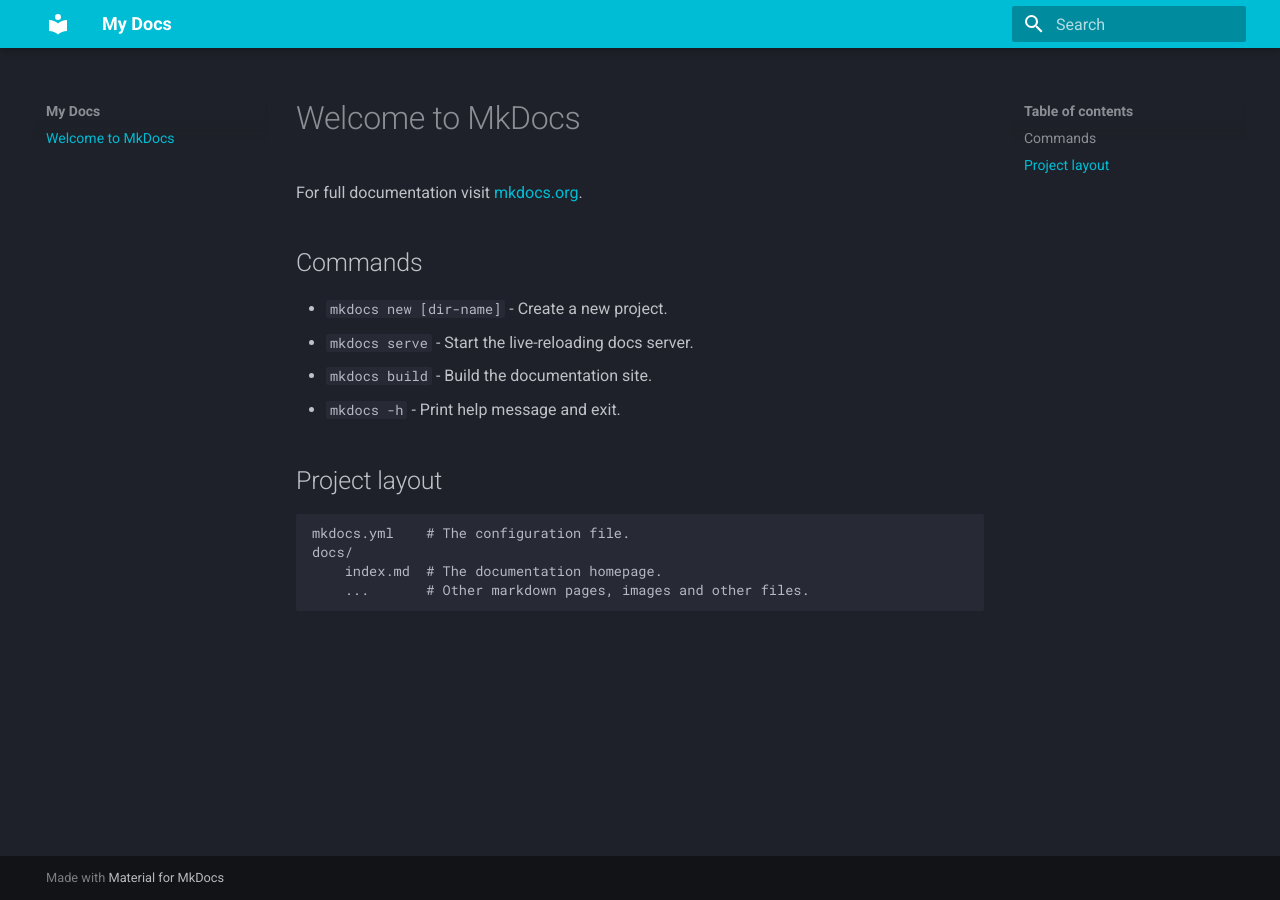
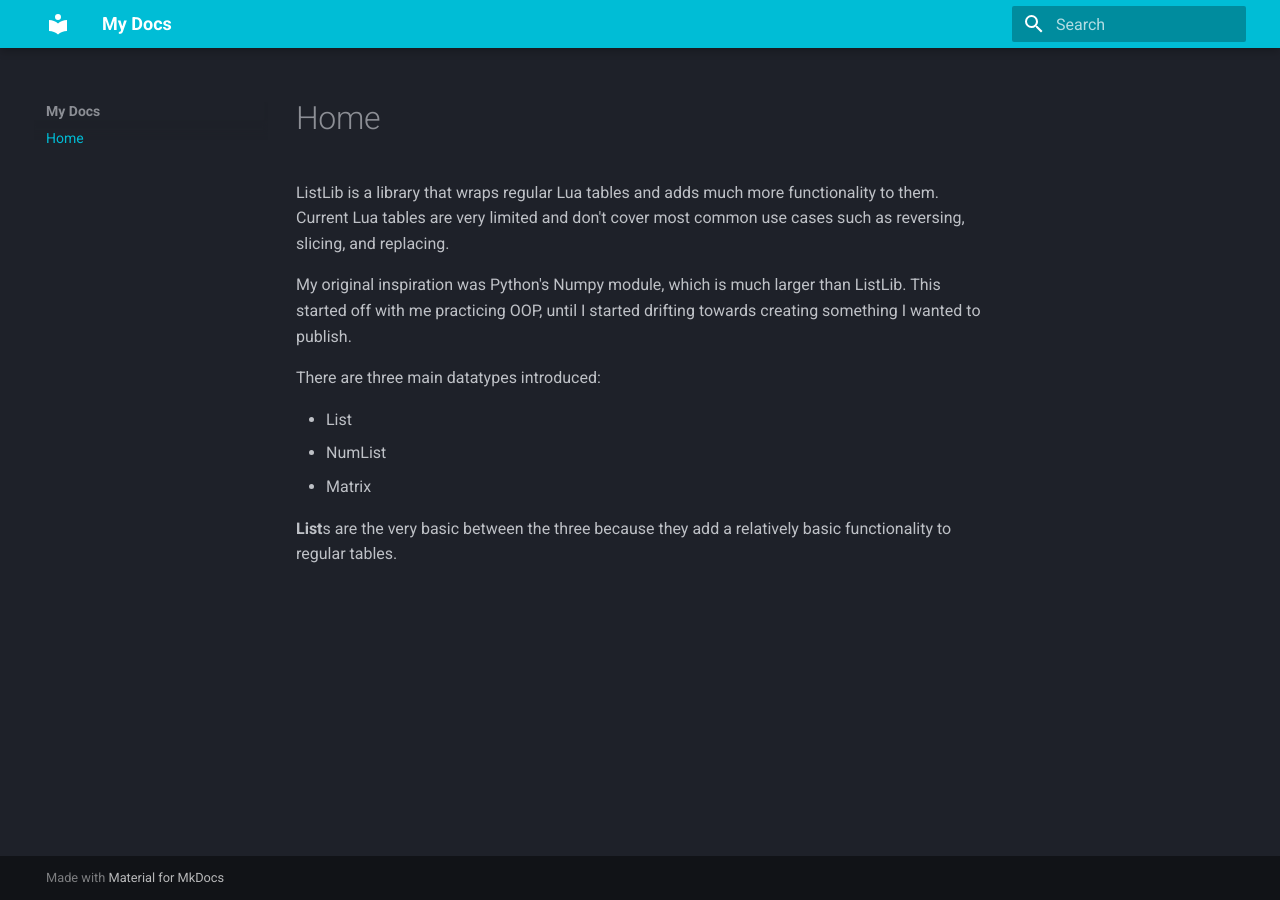
Before and after one commit to krishpatel2067/ListLib, an MkDocs documentation site: the page built from docs/index.md, in a window 1280 px wide. Built offline with MkDocs 1.6.1 and Material for MkDocs 9.7.7, drawn with Linux system fonts in a browser that asks for light colours.

Commit message:
home init

```diff
--- a/docs/index.md
+++ b/docs/index.md
@@ -1,17 +1,13 @@
-# Welcome to MkDocs
+# Home
 
-For full documentation visit [mkdocs.org](https://www.mkdocs.org).
+ListLib is a library that wraps regular Lua tables and adds much more functionality to them. Current Lua tables are very limited and don't cover most common use cases such as reversing, slicing, and replacing.
 
-## Commands
+My original inspiration was Python's Numpy module, which is much larger than ListLib. This started off with me practicing OOP, until I started drifting towards creating something I wanted to publish.
 
-* `mkdocs new [dir-name]` - Create a new project.
-* `mkdocs serve` - Start the live-reloading docs server.
-* `mkdocs build` - Build the documentation site.
-* `mkdocs -h` - Print help message and exit.
+There are three main datatypes introduced:
 
-## Project layout
+* List
+* NumList
+* Matrix
 
-    mkdocs.yml    # The configuration file.
-    docs/
-        index.md  # The documentation homepage.
-        ...       # Other markdown pages, images and other files.
+**List**s are the very basic between the three because they add a relatively basic functionality to regular tables.
```
